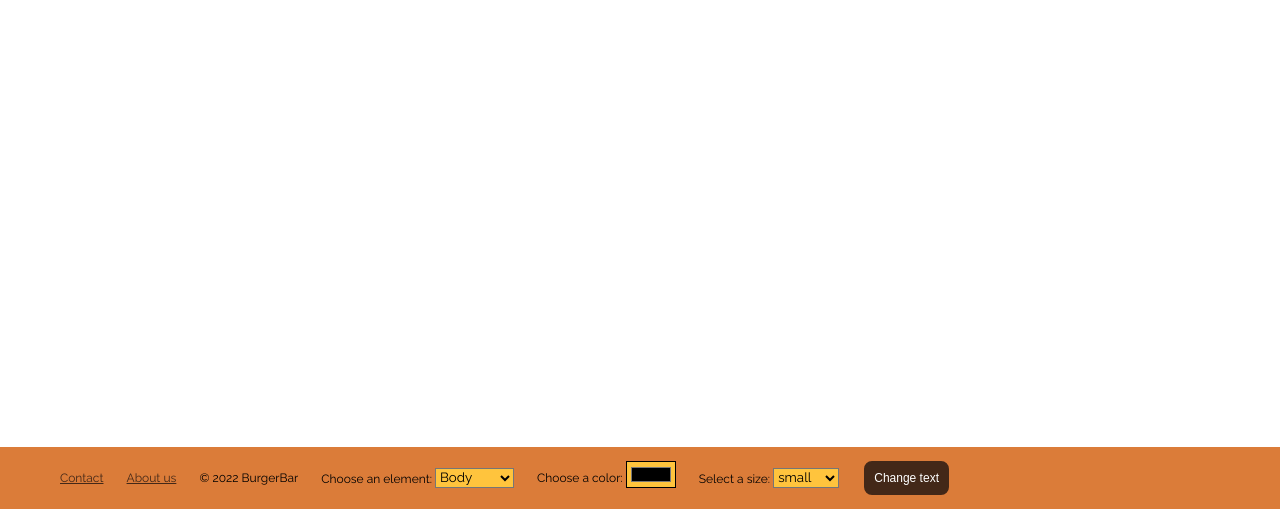
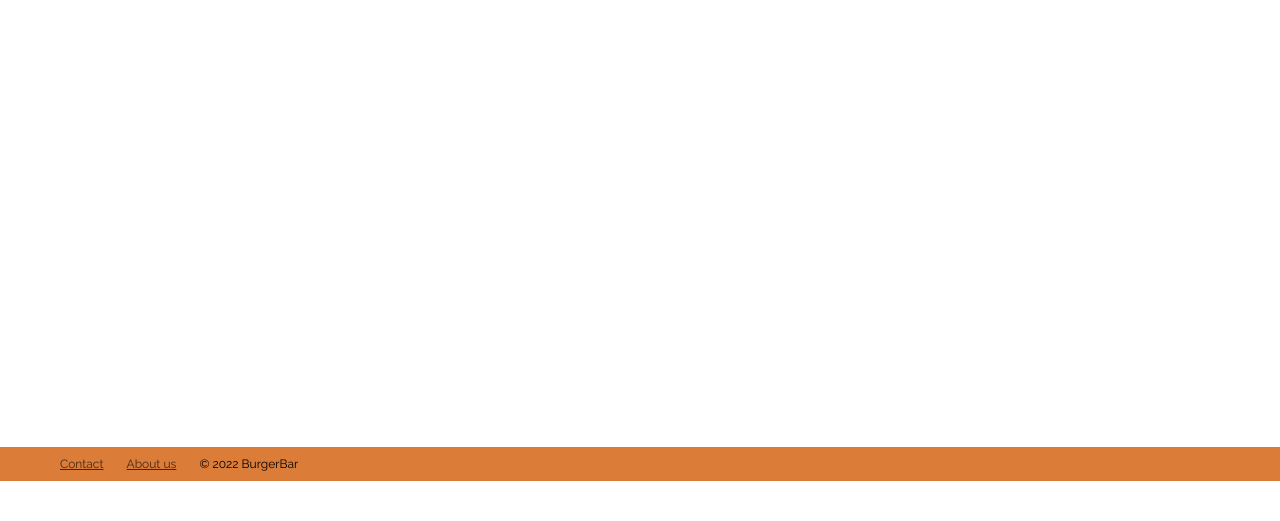
Before and after one commit to DevLaika/webtech-3, a website: page public/cart.html in a window 1280 px wide. Shown: the part 300-821 px from the top of the page. After the commit the page ends 800 px from the top, so only its background shows below. Drawn offline with nearby package versions, Linux system fonts and the light colour scheme.

Commit message:
removal of bottom menu thing

```diff
--- a/public/accessibility.js
+++ /dev/null
@@ -1,33 +0,0 @@
-document.addEventListener("DOMContentLoaded", function (event) {
-	document.getElementById("textbtn").addEventListener("click", changeText);
-
-	let select = document.getElementById("elementchange");
-
-	let list = ["body", "header", "main", "article", "section", "aside", "footer"];
-	let elements = [];
-
-	list.forEach(tagName => {
-		collection = document.getElementsByTagName(tagName);
-		for (element of collection) {
-
-			let option = document.createElement("option");
-			option.appendChild(document.createTextNode(element.tagName));
-			option.value = elements.push(element) - 1;
-			select.appendChild(option);
-		}
-	});
-
-	function changeText() {
-		var p = document.getElementById("elementchange").value;
-		console.log(p);
-		var x = elements[p];
-		console.log(x);
-		var y = document.getElementById("colorpicker").value;
-		var size = document.getElementById("sizechange").value;
-
-		x.style.color = y;
-		x.style.fontSize = size;
-
-	}
-
-});
--- a/public/cart.html
+++ b/public/cart.html
@@ -6,7 +6,6 @@
 	<link rel="stylesheet" href="index.css">
 	<script src="https://ajax.googleapis.com/ajax/libs/jquery/3.6.0/jquery.min.js"></script>
 	<script type="text/javascript" src="header.js"></script>
-	<script type="text/javascript" src="accessibility.js"></script>
 	<title>Cart</title>
 </head>
 <body>
@@ -84,24 +83,6 @@
 					<li><a href="contact.html">Contact</a></li>
 					<li><a href="about.html">About us</a></li>
 					<li>© 2022 BurgerBar</li>
-					<li><label for="elementchange">Choose an element:</label>
-						<select id="elementchange" name="elementchange">
-							<option value="body">Body</option>
-							<option value="header">Header</option>
-							<option value="footer">Footer</option>
-							<option value="Aside">Aside</option>
-							<option value="Article">Articles</option>
-							<option value="Section">Sections</option>
-						</select></li>
-					<li><label for="colorchange">Choose a color:</label>
-						<input type="color" id="colorpicker"></li>
-					<li><label for="sizechange">Select a size:</label>
-						<select id="sizechange" name="sizechange">
-							<option value="0.5rem">small</option>
-							<option value="1rem">normal</option>
-							<option value="1.5rem">big</option>
-						</select></li>
-					<li><button id="textbtn">Change text</button></li>
 				</ul>
 		</nav>
 	</footer>
```
Also changed, not shown: public/about.html (+0 -13 lines), public/contact.html (+0 -13 lines), public/index.html (+0 -13 lines), public/jobs.html (+0 -13 lines), public/menu.html (+0 -16 lines).
